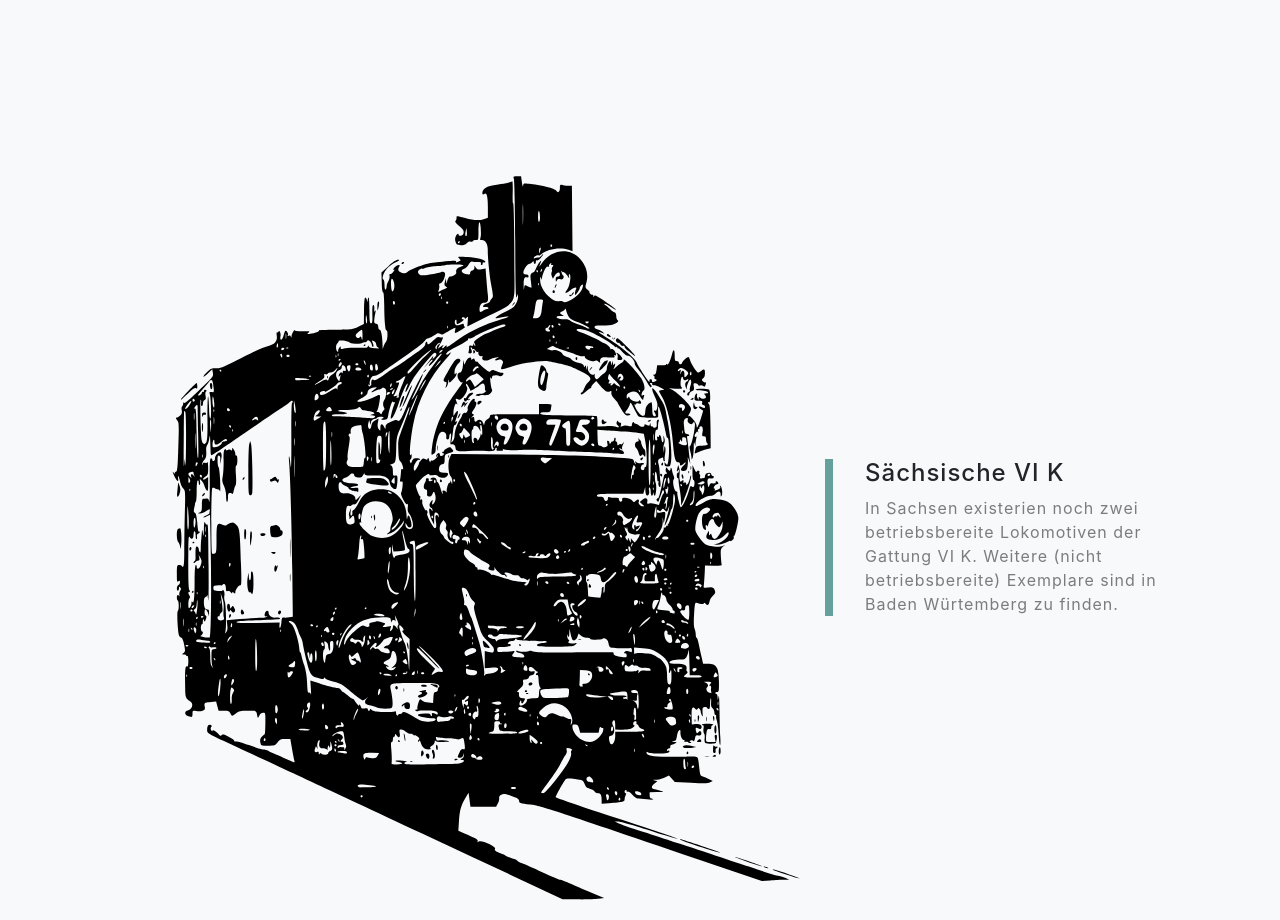
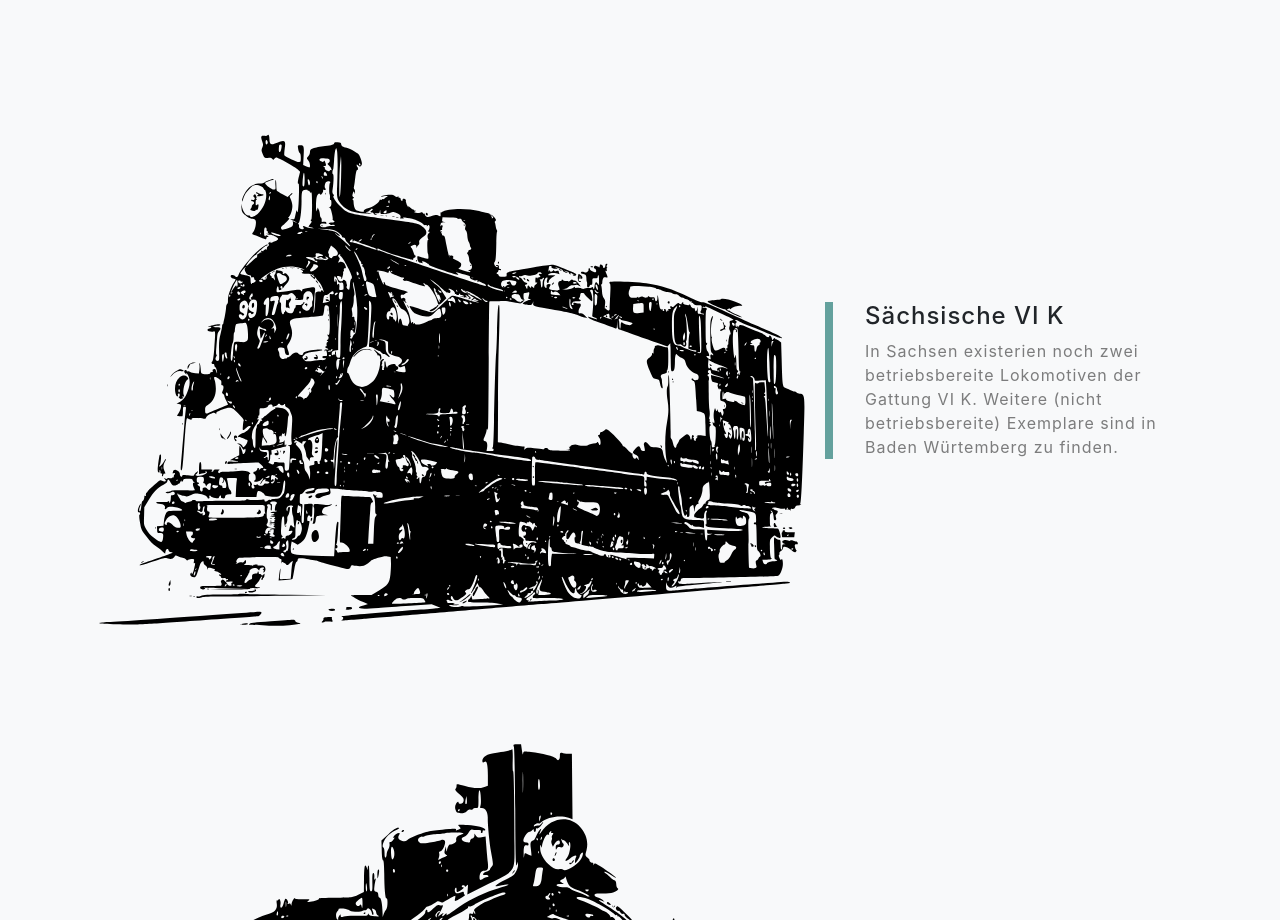
Before and after one commit to asaalmann/narrow_gauge, a website with bundled scripts: page index.html in a window 1280 px wide. Shown: the part 840-1760 px from the top of the page. Built offline with nearby package versions, Linux system fonts and the light colour scheme.

Commit message:
Update index.html

```diff
--- a/index.html
+++ b/index.html
@@ -49,7 +49,7 @@
       <div class="mx-auto text-center">
         <h1 class="mx-auto my-0 text-uppercase">Schmalspur</h1>
         <h2 class="text-white-50 mx-auto mt-2 mb-5">Frei verfügbare SVG Dateien.</h2>
-        <a href="#about" class="btn btn-primary js-scroll-trigger">Los!</a>
+        <a href="#projects" class="btn btn-primary js-scroll-trigger">Los!</a>
       </div>
     </div>
   </header>
@@ -58,7 +58,18 @@
   <section id="projects" class="projects-section bg-light">
     <div class="container">
 
-
+         <!-- Featured Project Row -->
+      <div class="row align-items-center no-gutters mb-4 mb-lg-5">
+        <div class="col-xl-8 col-lg-7">
+          <img class="img-fluid mb-3 mb-lg-0" src="img/svg/VIK.svg" alt="">
+        </div>
+        <div class="col-xl-4 col-lg-5">
+          <div class="featured-text text-center text-lg-left">
+            <h4>Sächsische VI K</h4>
+            <p class="text-black-50 mb-0">In Sachsen existerien noch zwei betriebsbereite Lokomotiven der Gattung VI K. Weitere (nicht betriebsbereite) Exemplare sind in Baden Würtemberg zu finden.</p>
+          </div>
+        </div>
+      </div>
         <!-- Featured Project Row -->
       <div class="row align-items-center no-gutters mb-4 mb-lg-5">
         <div class="col-xl-8 col-lg-7">
```
